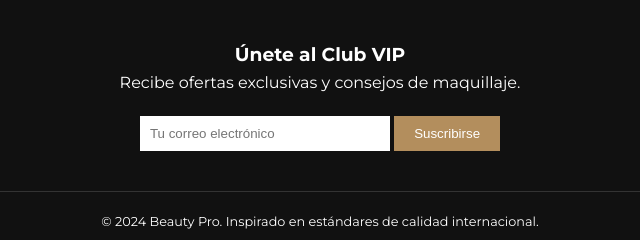
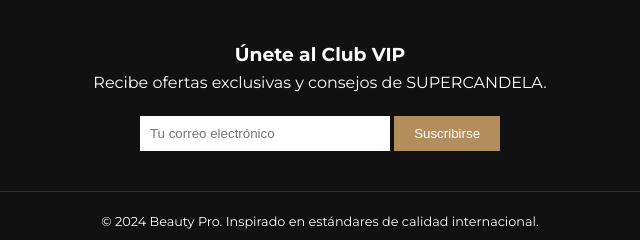
Before and after one commit to beautycandela/maquillaje, a plain HTML site: page index.html in a window 1280 px wide. Shown: the part 2002-2242 px from the top of the page, 320-960 px from the left. Drawn offline with nearby package versions, Linux system fonts and the light colour scheme; a web font is replaced by a local one.

Commit message:
Update index.html

```diff
--- a/index.html
+++ b/index.html
@@ -173,7 +173,7 @@
     <footer id="contacto">
         <div class="newsletter">
             <h3>Únete al Club VIP</h3>
-            <p style="margin-bottom: 20px;">Recibe ofertas exclusivas y consejos de maquillaje.</p>
+            <p style="margin-bottom: 20px;">Recibe ofertas exclusivas y consejos de SUPERCANDELA.</p>
             <input type="email" placeholder="Tu correo electrónico">
             <button>Suscribirse</button>
         </div>
```
